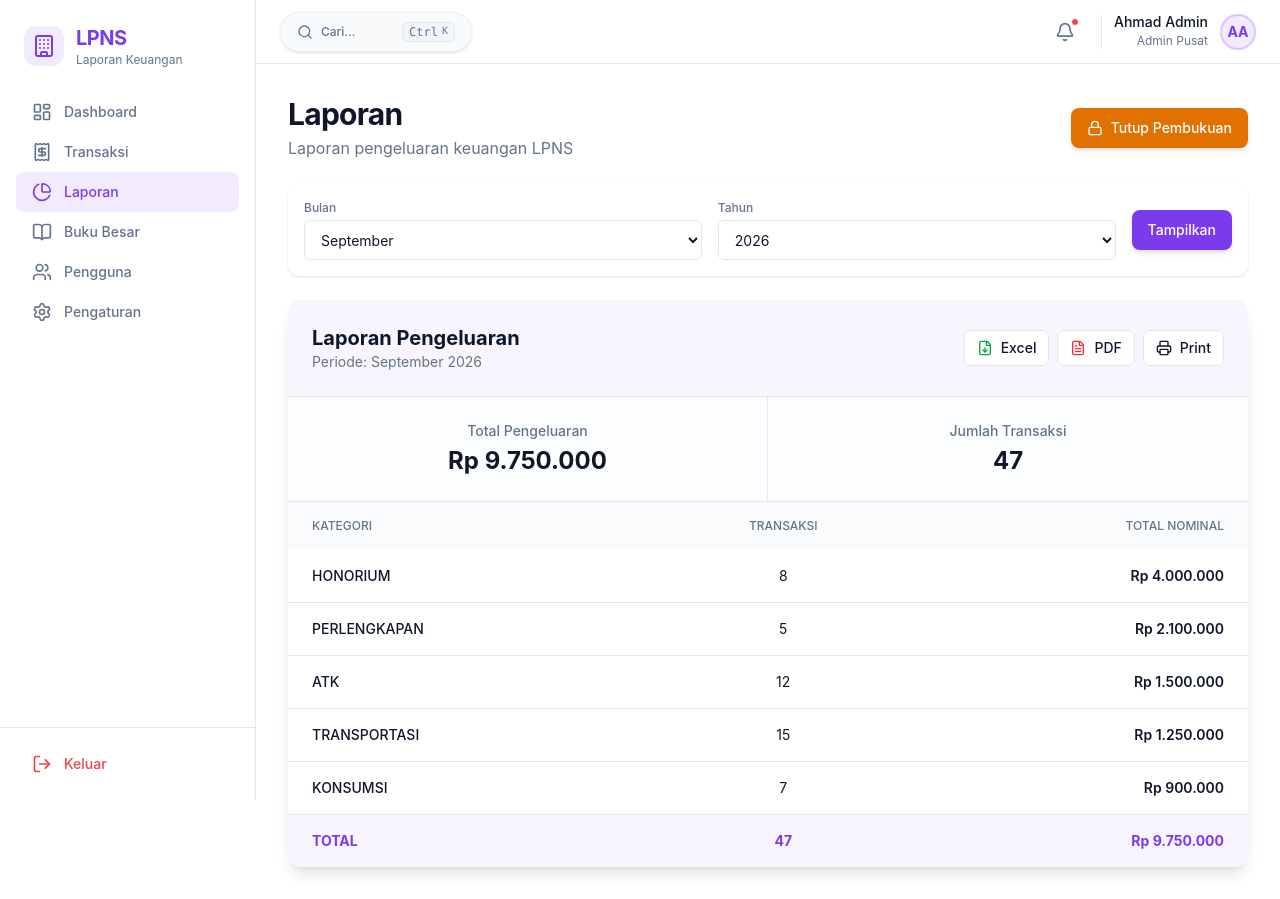
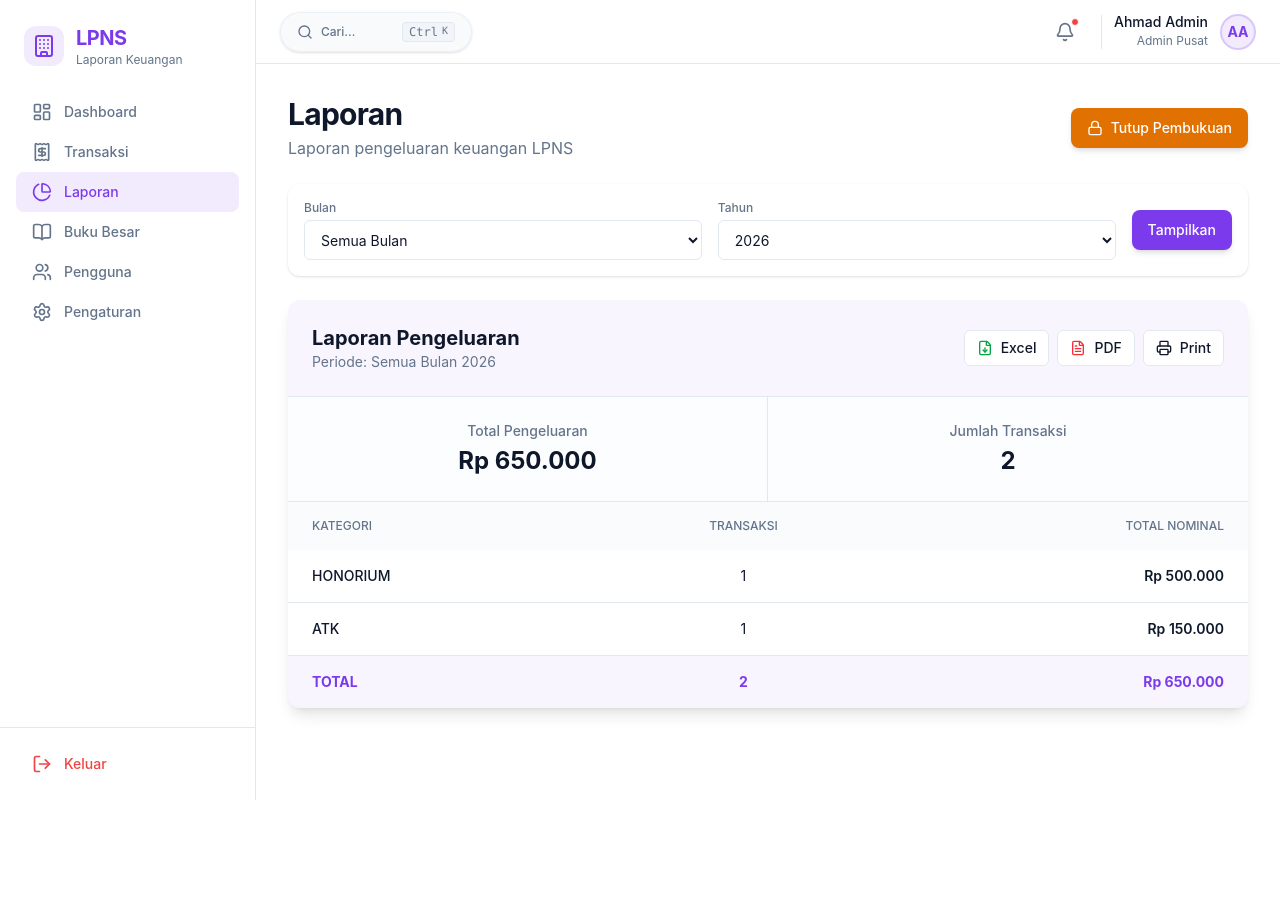
Before and after one commit to Mustofa12312/laporan-uang-lpns, a React (Vite) app: page /reports in a window 1280 px wide. After the commit the page ends 800 px from the top, so only its background shows below. Built offline with nearby package versions, Linux system fonts and the light colour scheme.

Commit message:
saya sudah bisa di gunakan

```diff
--- a/src/layouts/AppLayout.jsx
+++ b/src/layouts/AppLayout.jsx
@@ -160,7 +160,7 @@ export default function AppLayout() {
             {[
               { name: "Beranda", path: "/", icon: LayoutDashboard },
               { name: "Transaksi", path: "/transactions", icon: Receipt },
-              { name: "Buku Besar", path: "/ledger", icon: BookOpen },
+              { name: "Laporan", path: "/reports", icon: PieChart },
               { name: "Settings", path: "/settings", icon: SettingsIcon }
             ].map((item) => {
               const isActive = location.pathname === item.path;
--- a/src/pages/Reports.jsx
+++ b/src/pages/Reports.jsx
@@ -6,42 +6,74 @@ import { FileDown, Printer, FileText, Download, Lock, LockOpen, CheckCircle, Shi
 import { motion } from "framer-motion";
 import { exportToExcel, exportToPDF } from "../services/export.service";
 import { cn } from "../utils/utils";
+import { useStore } from "../store/useStore";
 
 export default function Reports() {
   const [isLocked, setIsLocked] = useState(false);
   const [isApproved, setIsApproved] = useState(false);
+  const [filterMonth, setFilterMonth] = useState("all");
+  const [filterYear, setFilterYear] = useState(new Date().getFullYear().toString());
+
+  const { transactions, activeBranch } = useStore();
 
   const formatRupiah = (amount) => {
     return new Intl.NumberFormat("id-ID", { style: "currency", currency: "IDR", minimumFractionDigits: 0 }).format(amount);
   };
 
-  const categoryRecap = [
-    { name: "HONORIUM", amount: 4000000, transactions: 8 },
-    { name: "PERLENGKAPAN", amount: 2100000, transactions: 5 },
-    { name: "ATK", amount: 1500000, transactions: 12 },
-    { name: "TRANSPORTASI", amount: 1250000, transactions: 15 },
-    { name: "KONSUMSI", amount: 900000, transactions: 7 },
-  ];
+  const getMonthFromDate = (dateStr) => {
+    const d = new Date(dateStr);
+    if(isNaN(d.getTime())) return "all";
+    return String(d.getMonth() + 1).padStart(2, '0');
+  };
 
-  // Dummy detailed transactions for export demonstration
-  const dummyTransactions = [
-    { id: "TX-001", date: "03 Sep 2026", name: "Beli Kertas A4", category: "ATK", amount: 150000, description: "Untuk printer sekretariat" },
-    { id: "TX-002", date: "04 Sep 2026", name: "Honor Rapat", category: "HONORIUM", amount: 500000, description: "Honor peserta" },
-    { id: "TX-003", date: "05 Sep 2026", name: "Snack Rapat", category: "KONSUMSI", amount: 250000, description: "" },
-    { id: "TX-004", date: "06 Sep 2026", name: "Bensin Survei", category: "TRANSPORTASI", amount: 100000, description: "Survei lapangan" },
-    { id: "TX-005", date: "08 Sep 2026", name: "Sewa Proyektor", category: "PERLENGKAPAN", amount: 300000, description: "Acara sosialisasi" },
-    { id: "TX-006", date: "10 Sep 2026", name: "Tinta Printer", category: "ATK", amount: 85000, description: "" },
-  ];
+  const getYearFromDate = (dateStr) => {
+    const d = new Date(dateStr);
+    if(isNaN(d.getTime())) return new Date().getFullYear().toString();
+    return d.getFullYear().toString();
+  };
+
+  const formatDateForDisplay = (dateStr) => {
+    const d = new Date(dateStr);
+    const months = ["Jan", "Feb", "Mar", "Apr", "Mei", "Jun", "Jul", "Ags", "Sep", "Okt", "Nov", "Des"];
+    if (isNaN(d.getTime())) return dateStr;
+    return `${String(d.getDate()).padStart(2, '0')} ${months[d.getMonth()]} ${d.getFullYear()}`;
+  };
+
+  const branchExpenses = transactions.filter(t => {
+    const isExpense = t.type === 'expense';
+    const isBranch = t.branch === activeBranch;
+    const isMonth = filterMonth === "all" || getMonthFromDate(t.date) === filterMonth;
+    const isYear = filterYear === "all" || getYearFromDate(t.date) === filterYear;
+    return isExpense && isBranch && isMonth && isYear;
+  });
+
+  const categoryMap = {};
+  branchExpenses.forEach(t => {
+    if(!categoryMap[t.category]) {
+      categoryMap[t.category] = { name: t.category, amount: 0, transactions: 0 };
+    }
+    categoryMap[t.category].amount += t.amount;
+    categoryMap[t.category].transactions += 1;
+  });
+
+  const categoryRecap = Object.values(categoryMap).sort((a,b) => b.amount - a.amount);
 
   const total = categoryRecap.reduce((acc, curr) => acc + curr.amount, 0);
   const totalTx = categoryRecap.reduce((acc, curr) => acc + curr.transactions, 0);
 
+  const mappedTransactions = branchExpenses.map(t => ({
+    ...t,
+    date: formatDateForDisplay(t.date)
+  }));
+
+  const periodName = `${filterMonth === "all" ? "Semua Bulan" : filterMonth} ${filterYear}`;
+
   const handleExportExcel = () => {
-    exportToExcel(dummyTransactions, "September 2026");
+    exportToExcel(mappedTransactions, periodName);
   };
 
   const handleExportPDF = () => {
-    exportToPDF(dummyTransactions, "September 2026", isApproved);
+    exportToPDF(mappedTransactions, periodName, isApproved);
   };
 
   const handleToggleLock = () => {
@@ -89,15 +121,26 @@ export default function Reports() {
           <div className="flex-1 flex gap-4 w-full">
             <div className="flex-1">
               <label className="text-xs font-medium text-muted-foreground mb-1 block">Bulan</label>
-              <Select defaultValue="09">
+              <Select value={filterMonth} onChange={(e) => setFilterMonth(e.target.value)}>
+                <option value="all">Semua Bulan</option>
+                <option value="01">Januari</option>
+                <option value="02">Februari</option>
+                <option value="03">Maret</option>
+                <option value="04">April</option>
+                <option value="05">Mei</option>
+                <option value="06">Juni</option>
+                <option value="07">Juli</option>
+                <option value="08">Agustus</option>
                 <option value="09">September</option>
-                <option value="08">Agustus</option>
-                <option value="07">Juli</option>
+                <option value="10">Oktober</option>
+                <option value="11">November</option>
+                <option value="12">Desember</option>
               </Select>
             </div>
             <div className="flex-1">
               <label className="text-xs font-medium text-muted-foreground mb-1 block">Tahun</label>
-              <Select defaultValue="2026">
+              <Select value={filterYear} onChange={(e) => setFilterYear(e.target.value)}>
+                <option value="all">Semua Tahun</option>
                 <option value="2026">2026</option>
                 <option value="2025">2025</option>
               </Select>
@@ -113,7 +156,7 @@ export default function Reports() {
           <div className="bg-primary/5 p-6 border-b flex flex-col sm:flex-row justify-between items-start sm:items-center gap-4">
             <div>
               <h2 className="text-xl font-bold text-foreground">Laporan Pengeluaran</h2>
-              <p className="text-sm text-muted-foreground">Periode: September 2026</p>
+              <p className="text-sm text-muted-foreground">Periode: {periodName}</p>
             </div>
             <div className="flex gap-2 w-full sm:w-auto overflow-x-auto pb-2 sm:pb-0">
               <Button variant="outline" size="sm" className="shrink-0 bg-background" onClick={handleExportExcel}>
--- a/src/services/export.service.js
+++ b/src/services/export.service.js
@@ -13,11 +13,19 @@ export const exportToExcel = (transactions, periodName) => {
     ["LAPORAN PENGELUARAN KEUANGAN LPNS"],
     ["Periode:", periodName],
     [""],
-    ["ID", "Tanggal", "Nama Pengeluaran", "Kategori", "Nominal", "Keterangan"]
+    ["Tanggal", "Kategori", "Keterangan", "Volume", "Satuan", "Harga Satuan", "Jumlah"]
   ];
 
   transactions.forEach((t) => {
-    summaryData.push([t.id, t.date, t.name, t.category, t.amount, t.description || ""]);
+    summaryData.push([
+      t.date,
+      t.category,
+      t.name,
+      t.volume || "-",
+      t.unit || "-",
+      t.unitPrice || "-",
+      t.amount
+    ]);
   });
 
   const wsSummary = XLSX.utils.aoa_to_sheet(summaryData);
@@ -32,16 +40,23 @@ export const exportToExcel = (transactions, periodName) => {
       [`PENGELUARAN KATEGORI: ${category}`],
       ["Periode:", periodName],
       [""],
-      ["ID", "Tanggal", "Nama Pengeluaran", "Nominal", "Keterangan"]
+      ["Tanggal", "Keterangan", "Volume", "Satuan", "Harga Satuan", "Jumlah"]
     ];
 
     let total = 0;
     catTransactions.forEach((t) => {
-      catData.push([t.id, t.date, t.name, t.amount, t.description || ""]);
+      catData.push([
+        t.date,
+        t.name,
+        t.volume || "-",
+        t.unit || "-",
+        t.unitPrice || "-",
+        t.amount
+      ]);
       total += t.amount;
     });
 
-    catData.push(["", "", "TOTAL", total, ""]);
+    catData.push(["", "TOTAL", "", "", "", total]);
 
     const ws = XLSX.utils.aoa_to_sheet(catData);
 
```
Also changed, not shown: 1 other file (tests, documents, lock files or other folders).
